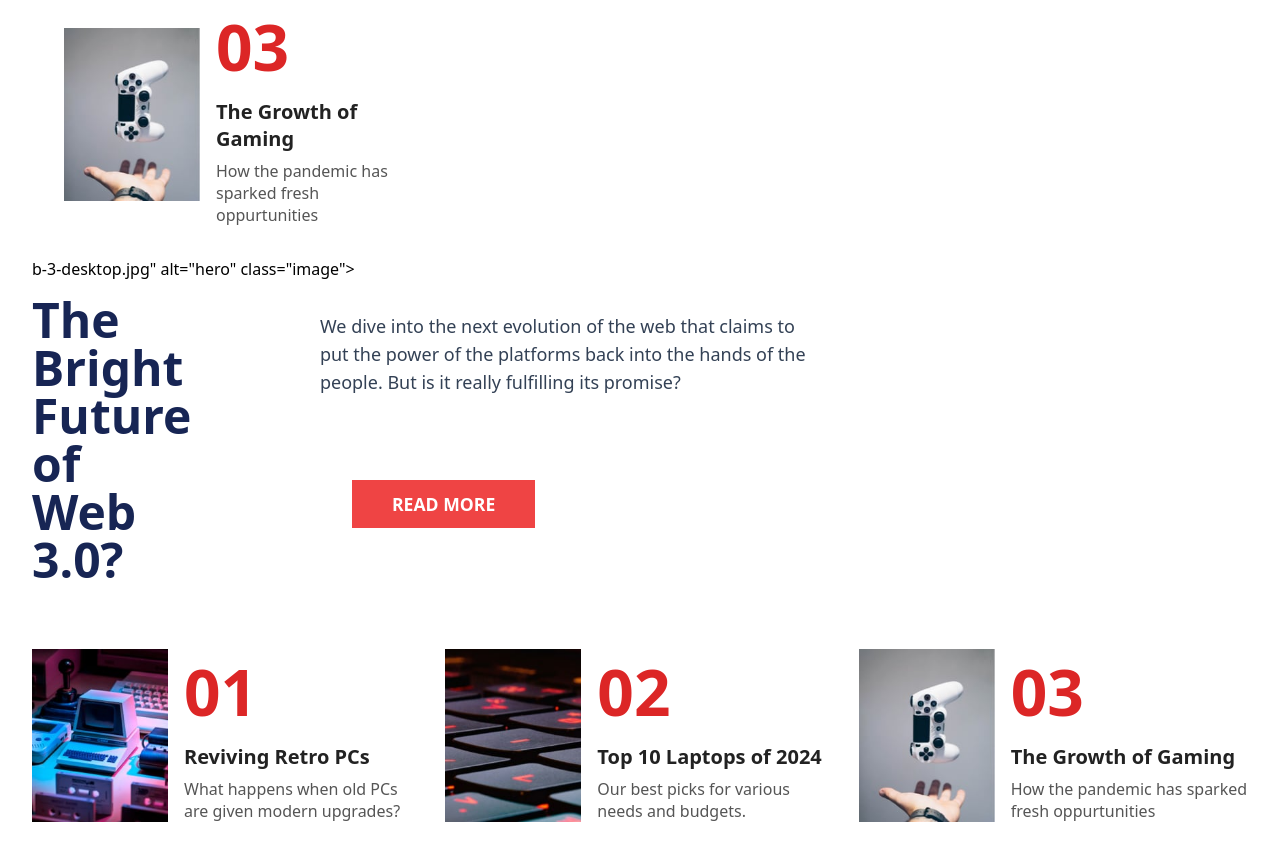
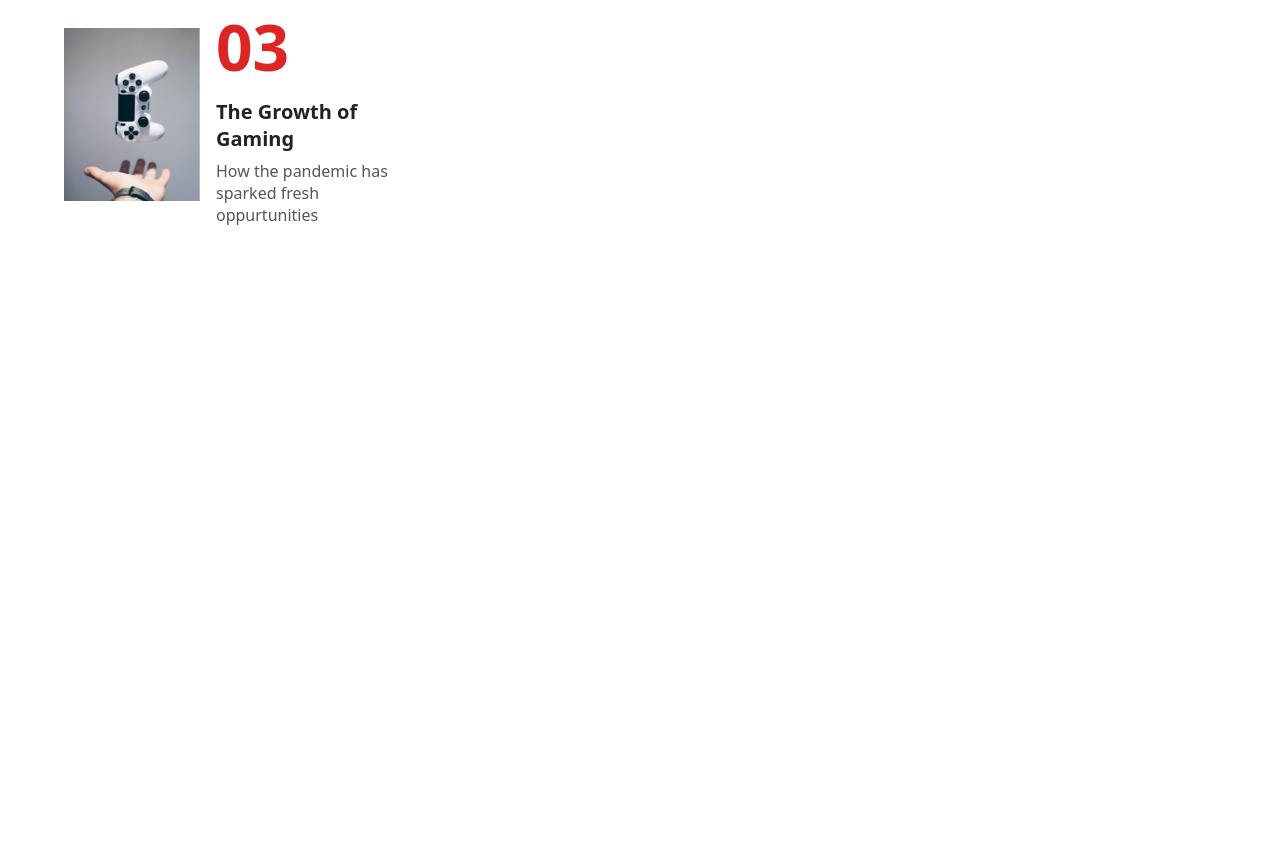
Before and after one commit to CodeX1812/IN-HOUSE-ASSIGNMENT, a plain HTML site: page index.html in a window 1280 px wide. Shown: the part 1689-2543 px from the top of the page. After the commit the page ends 1979 px from the top, so only its background shows below. Drawn offline with Linux system fonts and the light colour scheme.

Commit message:
Update index.html

```diff
--- a/index.html
+++ b/index.html
@@ -109,7 +109,7 @@
 </head>
 <body>
 
-	 <div class="navbar">
+ <div class="navbar">
     <div class="brand">
       <img src="images/logo.svg" alt="logo" class="logo" />
     </div>
@@ -176,57 +176,4 @@
 	</div>
 
 </body>
-</html>
-
-b-3-desktop.jpg" alt="hero" class="image">
-			<div class="heading-para">
-				<h1>The Bright Future<br>of Web 3.0?</h1>
-				<p>We dive into the next evolution of the web that claims to put the power of the platforms back into the hands of the people. But is it really fulfilling its promise?</p>
-			</div>
-			<a href="#home" class="read-more">READ MORE</a>
-		</div>
-
-		<div class="text-box">
-			<h1>New</h1>
-			<h3>Hydrogen VS Electric Cars</h3>
-			<p>Will hydrogen fueled cars ever catch up to EVs?</p>
-			<hr>
-			<h3>The Downsides of AI Artistry</h3>
-			<p>What are the possible adverse effects of on-demand AI image generation?</p>
-			<hr>
-			<h3>Is VC Funding Drying Up?</h3>
-			<p>Private funding by VC firms is down 50% YOY. We take a look at what that means</p>
-		</div>
-	</div>
-
-	<div class="grid-items">
-		<div class="item">
-			<img src="images/image-retro-pcs.jpg" alt="retro" class="retro">
-			<div class="text-content">
-				<div class="number"><h1>01</h1></div>
-				<div class="heading"><a href="https://itfix.org.uk/reviving-old-pcs-with-lightweight-linux-distributions/">Reviving Retro PCs</a></div>
-				<div class="description">What happens when old PCs are given modern upgrades?</div>
-			</div>
-		</div>
-
-		<div class="item">
-			<img src="images/image-top-laptops.jpg" alt="retro" class="retro">
-			<div class="text-content">
-				<div class="number"><h1>02</h1></div>
-				<div class="heading"><a href="https://www.laptopmag.com/reviews/best-laptops-1">Top 10 Laptops of 2024</a></div>
-				<div class="description">Our best picks for various needs and budgets.</div>
-			</div>
-		</div>
-
-		<div class="item">
-			<img src="images/image-gaming-growth.jpg" alt="retro" class="retro">
-			<div class="text-content">
-				<div class="number"><h1>03</h1></div>
-				<div class="heading"><a href="https://www.forbes.com/councils/forbesbusinesscouncil/2024/01/09/gaming-is-growing-and-web3-is-coming-with-it/">The Growth of Gaming</a></div>
-				<div class="description">How the pandemic has sparked fresh oppurtunities</div>
-			</div>
-		</div>
-	</div>
-
-</body>
-</html>
+		</html>
```
